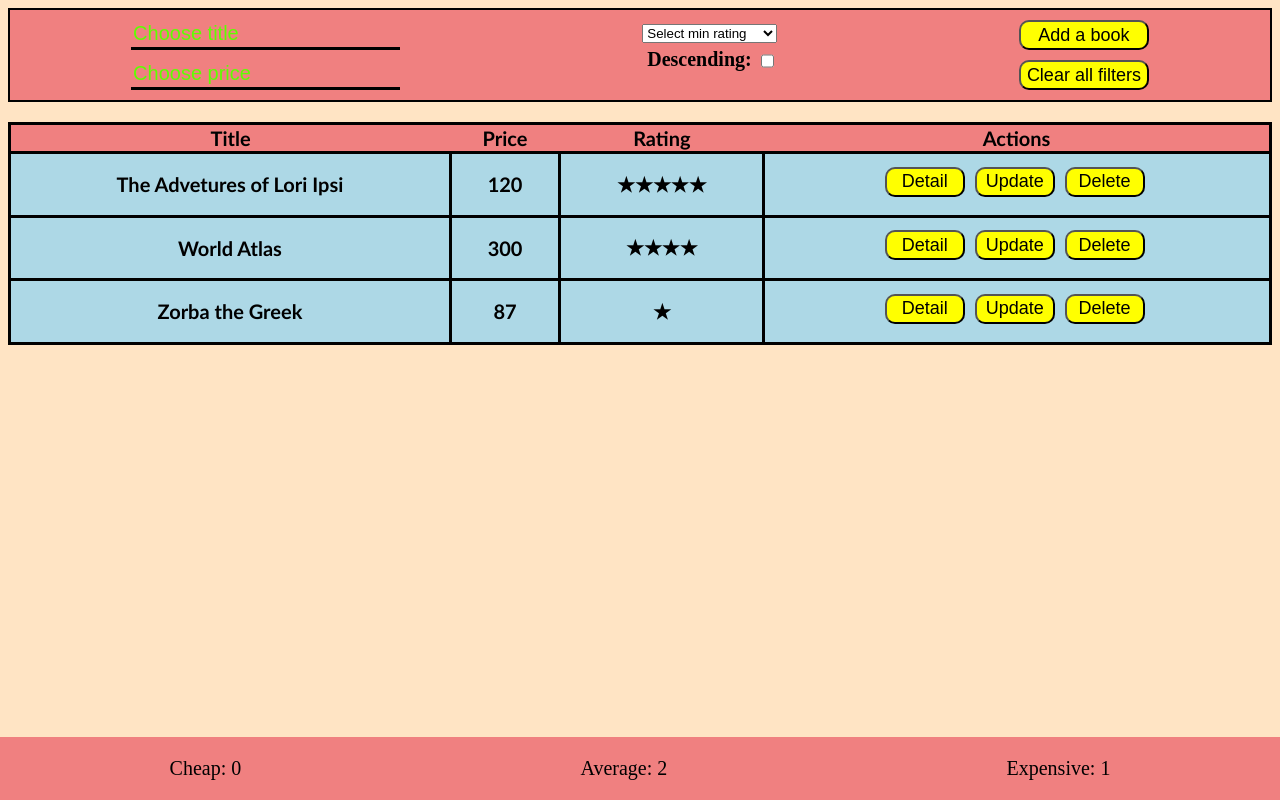
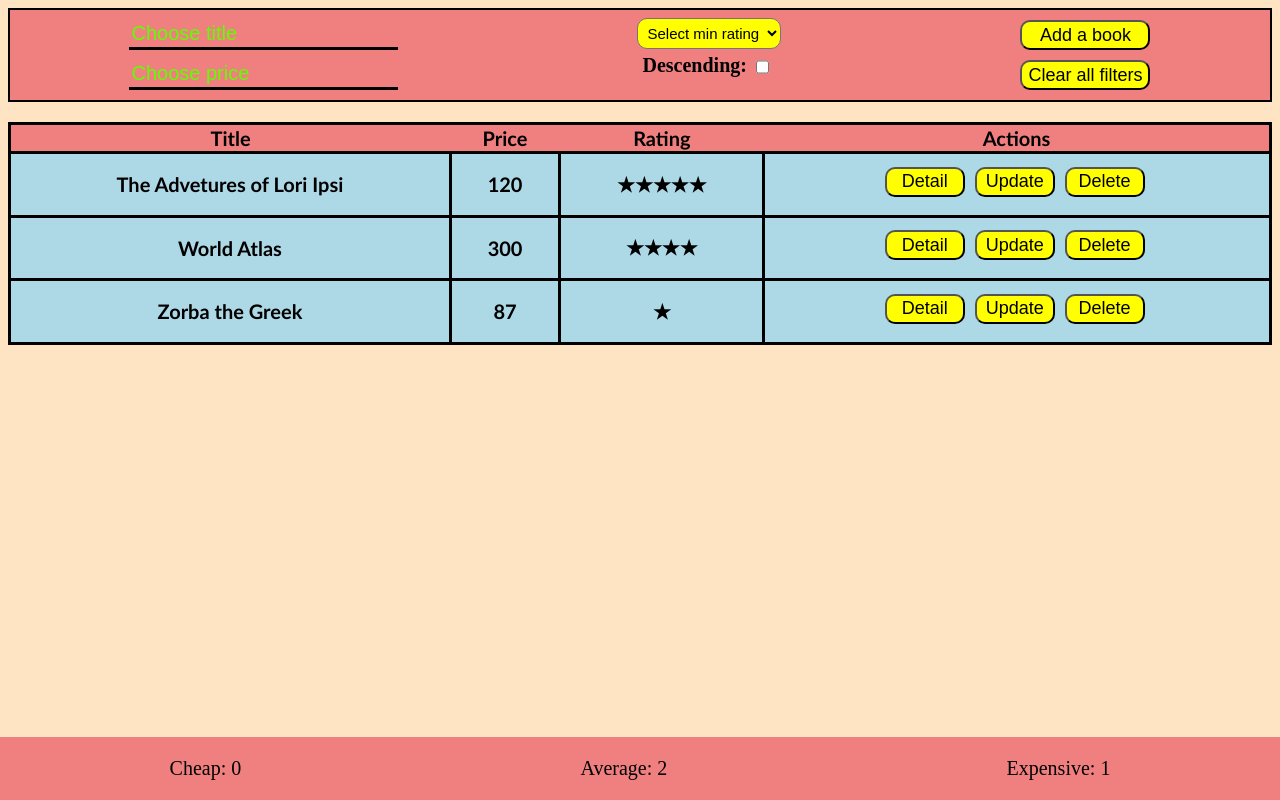
Before and after one commit to AndreiYakerson/Lesson20-MVC---CRUDL---Part-2, a plain HTML site: page index.html in a window 1280 px wide. Drawn offline with Linux system fonts and the light colour scheme.

Commit message:
Change class rating in html

```diff
--- a/index.html
+++ b/index.html
@@ -17,7 +17,7 @@
         </div>
 
         <div class="select-container">
-            <select name="rating" class="filter price" onchange="onChangeRating(this.value)">
+            <select name="rating" class="filter rating" onchange="onChangeRating(this.value)">
                 <option value="">Select min rating</option>
                 <option value="1">1</option>
                 <option value="2">2</option>
```
